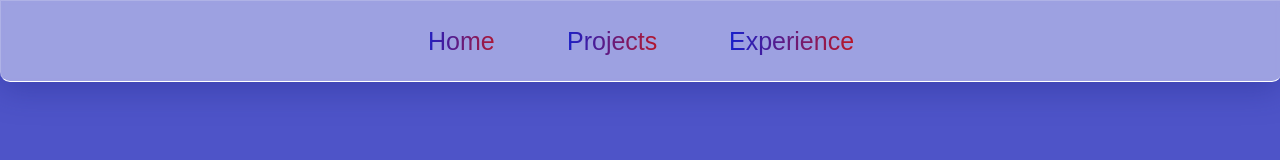
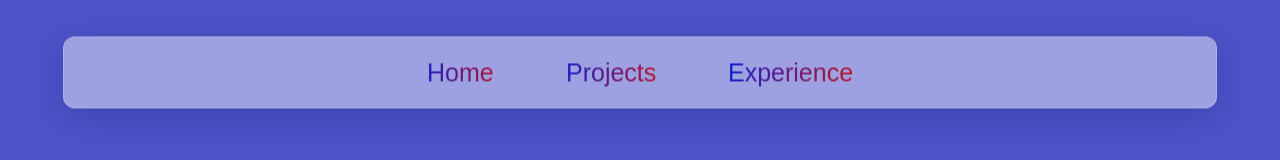
Before and after one commit to eternal-elegance/React-portfolio-project, a React (Create React App) app: page / in a window 1280 px wide. Shown: the top 160 px of the page. Built offline with nearby package versions, Linux system fonts and the light colour scheme.

Commit message:
modified the navbar

```diff
--- a/src/styles/Navbar.css
+++ b/src/styles/Navbar.css
@@ -1,18 +1,23 @@
 .navbar {
-  width: 100%;
-  height: 80px;
+  width: 90%;
+  height: 70px;
+  left: 50%;
+  top: 5%;
+  transform: translate(-50%, -5%);
 
   background: rgba(255, 255, 255, 0.45);
   box-shadow: 0 8px 32px 0 rgba(31, 38, 135, 0.37);
   backdrop-filter: blur(3px);
   -webkit-backdrop-filter: blur(3px);
-  border-bottom-left-radius: 10px;
-  border-bottom-right-radius: 10px;
+  /* border-bottom-left-radius: 10px;
+  border-bottom-right-radius: 10px; */
+
+  border-radius: 12px;
   border: 1px solid rgba(255, 255, 255, 0.18);
   z-index: 5;
   position: fixed;
-  top: 0px;
-  border-bottom: 1px solid white;
+  /* top: 0px; */
+  /* border: 1px solid white; */
 }
 
 .links {
@@ -79,6 +84,9 @@
 }
 
 @media only screen and (max-width: 900px) {
+
+  .navbar {}
+
   .navbar a {
     width: 115px;
   }
```
